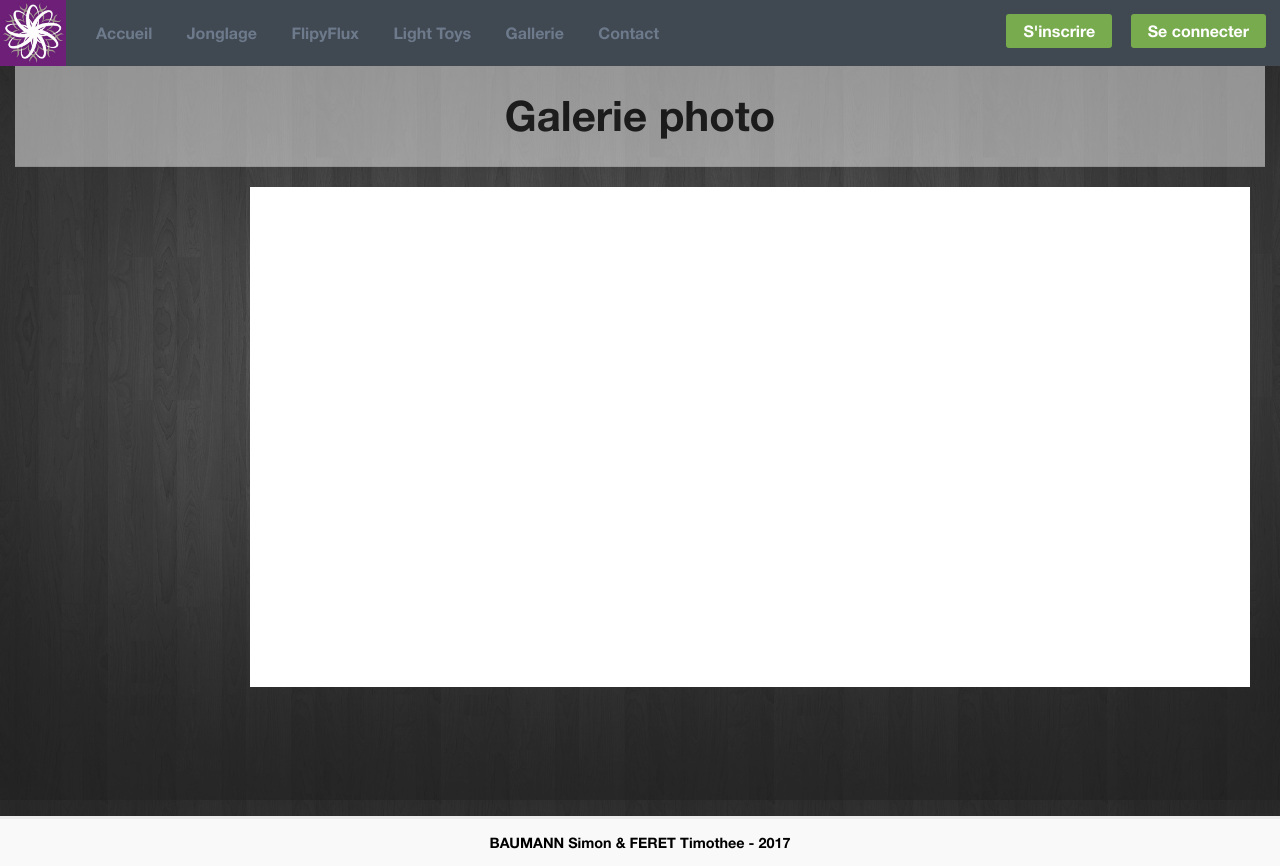
After one commit to Time-Time/ProjetDev, a PHP site: page /vues/vue_galerie.php in a window 1280 px wide; the page is wider, and only the part inside the window is pictured. The commit adds this page. Run offline with PHP 8.4, Linux system fonts and the light colour scheme.

Commit message:
ajout gallerie

```diff
--- a/assets/style/style.css
+++ b/assets/style/style.css
@@ -83,7 +83,7 @@ body {
 
 .topbar-menu  {
 	float: left;
-	width: 550px;
+	width: 750px;
 }
 
 .pseudo-topbar {
@@ -174,7 +174,6 @@ li.dropdown {
     font-size: 42px;
     font-weight: 700;
     line-height: 1.2;
-    /*margin-bottom: 1rem;*/
 }
 
 .lien-categorie {
@@ -264,15 +263,14 @@ li.dropdown {
 	height:auto !important;
 }
 
-#main > section {
-   height:200px;
-   width: 750px;
-   margin: 10 auto;
-   padding: 5px;
-   border: 1px solid #cccc33;
-   border-radius: 7pt;
-   background: #dddd88;
+
+.container-caroussel {
+	margin: auto;
+	width: 1000px;
+	height: 500px;
+	background-color: white;
 }
+
 
 footer {
 	position: absolute;
--- /dev/null
+++ b/controleurs/ctrl_galerie.php
@@ -0,0 +1,6 @@
+<?php
+
+
+
+
+?>
--- /dev/null
+++ b/vues/vue_galerie.php
@@ -0,0 +1,19 @@
+<?php include("vue_head.php"); ?>
+<body>
+	<?php
+		include('../controleurs/ctrl_galerie.php');
+	    include("vue_topbar.php");
+	 ?>
+	<div class="container title-container">
+		<div class="container">
+			<h1 class="title">Galerie photo</h1>
+		</div>
+	</div>
+	<div id="main" style="width:1500px">
+
+		<div class="container-caroussel">
+
+		</div>
+	</div>
+</body>
+<?php require_once("vue_footer.php"); ?>
--- a/vues/vue_topbar.php
+++ b/vues/vue_topbar.php
@@ -19,17 +19,19 @@
 					<a href="vue_discipline.php">Gloves</a>
 				</div>
 			</li>
+			<li><a href="vue_galerie.php">Gallerie</a></li>
 			<li><a href="vue_contact.php">Contact</a></li>
 		</ul>
 	</nav>
-	<!-- if $session is set alors on affiche le pseudo a la place -->
+	<!-- si $session is set alors on affiche le pseudo suivi du btn déconnexion
+		 sinon on affiche les btn inscription et connexion -->
 	<div class="topbar-right">
 		<?php if (isset($_SESSION['pseudo'])) { ?>
 				 <span class="pseudo-topbar"> <?php echo $_SESSION['pseudo'] ?> </span><a style="margin-left: 15px" id ="btn_deco" class="btn"
 				       href="../controleurs/ctrl_deconnexion.php">Deconnexion</a>
-			<?php } else { ?>
+		<?php } else { ?>
 					<a class="btn" href="vue_inscription.php">S'inscrire</a>
 					<a class="btn" href="vue_connexion.php">Se connecter</a>
-			<?php } ?>
+		<?php } ?>
 	</div>
 </div>
```
Also changed, not shown: vues/index.php (indentation only).
